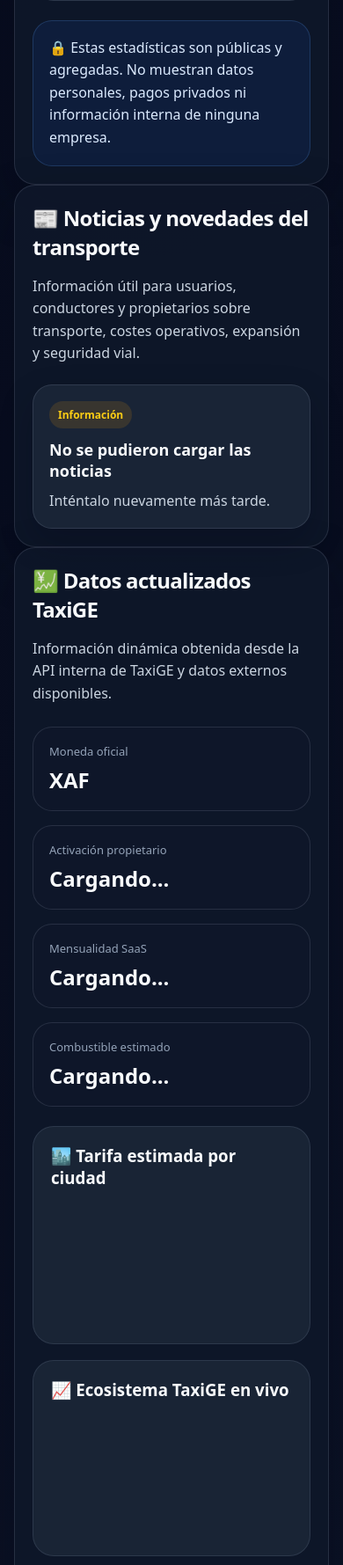
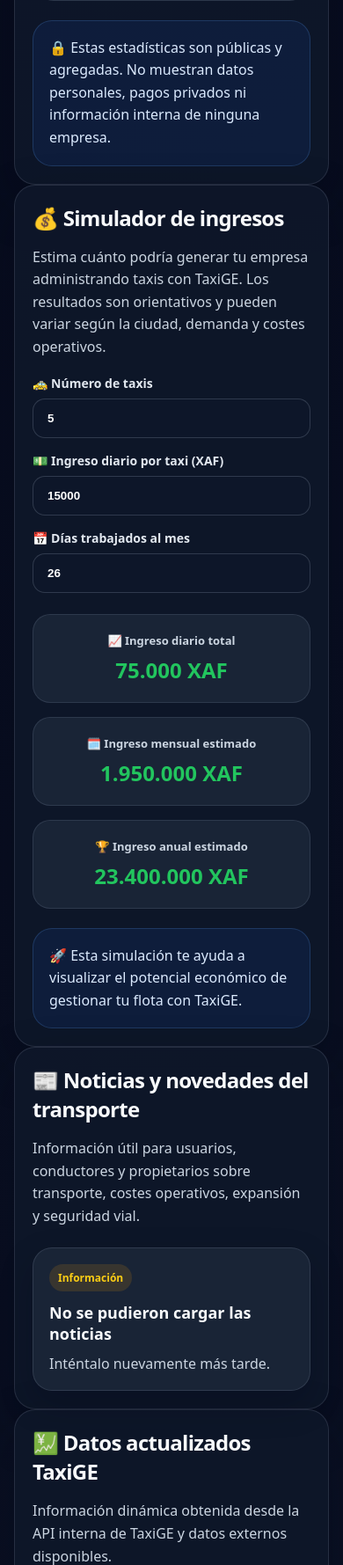
Before and after one commit to samu019/TaxiGE, a Django app: template templates/accounts/request_admin.html in a window 390 px wide. Shown: the part 3159-4938 px from the top of the page at 88% size. Run offline with Django 5.2, Linux system fonts and the light colour scheme; the template is opened without the code that fills it, so the values that code supplies are empty; parts of the project's set-up code (start-up, migrations or seed data) failed here and were passed over.

Commit message:
Add premium income simulator to public dashboard

```diff
--- a/templates/accounts/request_admin.html
+++ b/templates/accounts/request_admin.html
@@ -432,6 +432,66 @@
     .news-grid{grid-template-columns:1fr;}
 }
 
+
+.sim-grid{
+    display:grid;
+    grid-template-columns:repeat(3,minmax(0,1fr));
+    gap:16px;
+    margin-top:18px;
+}
+.sim-input{
+    display:flex;
+    flex-direction:column;
+    gap:8px;
+}
+.sim-input label{
+    font-weight:800;
+    color:#e2e8f0;
+    font-size:14px;
+}
+.sim-input input{
+    width:100%;
+    padding:14px 16px;
+    border-radius:14px;
+    border:1px solid rgba(148,163,184,.25);
+    background:rgba(15,23,42,.7);
+    color:#fff;
+    font-weight:800;
+    outline:none;
+}
+.sim-results{
+    margin-top:24px;
+    display:grid;
+    grid-template-columns:repeat(3,minmax(0,1fr));
+    gap:16px;
+}
+.sim-result{
+    padding:20px;
+    border-radius:20px;
+    background:rgba(30,41,59,.78);
+    border:1px solid rgba(148,163,184,.16);
+    text-align:center;
+}
+.sim-result span{
+    display:block;
+    color:#cbd5e1;
+    font-size:13px;
+    font-weight:700;
+}
+.sim-result strong{
+    display:block;
+    margin-top:8px;
+    font-size:24px;
+    font-weight:900;
+    color:#22c55e;
+}
+@media(max-width:900px){
+    .sim-grid,
+    .sim-results{
+        grid-template-columns:1fr;
+    }
+}
+
 </style>
 </head>
 
@@ -552,6 +612,54 @@
         </section>
 
 
+
+
+
+        <section class="card">
+            <h2>💰 Simulador de ingresos</h2>
+            <p>
+                Estima cuánto podría generar tu empresa administrando taxis con TaxiGE.
+                Los resultados son orientativos y pueden variar según la ciudad, demanda y costes operativos.
+            </p>
+
+            <div class="sim-grid">
+                <div class="sim-input">
+                    <label>🚕 Número de taxis</label>
+                    <input type="number" id="sim-taxis" value="5" min="1">
+                </div>
+
+                <div class="sim-input">
+                    <label>💵 Ingreso diario por taxi (XAF)</label>
+                    <input type="number" id="sim-daily" value="15000" min="0">
+                </div>
+
+                <div class="sim-input">
+                    <label>📅 Días trabajados al mes</label>
+                    <input type="number" id="sim-days" value="26" min="1" max="31">
+                </div>
+            </div>
+
+            <div class="sim-results">
+                <div class="sim-result">
+                    <span>📈 Ingreso diario total</span>
+                    <strong id="sim-total-daily">0 XAF</strong>
+                </div>
+
+                <div class="sim-result">
+                    <span>🗓️ Ingreso mensual estimado</span>
+                    <strong id="sim-total-monthly">0 XAF</strong>
+                </div>
+
+                <div class="sim-result">
+                    <span>🏆 Ingreso anual estimado</span>
+                    <strong id="sim-total-yearly">0 XAF</strong>
+                </div>
+            </div>
+
+            <div class="notice">
+                🚀 Esta simulación te ayuda a visualizar el potencial económico de gestionar tu flota con TaxiGE.
+            </div>
+        </section>
 
 
         <section class="card">
@@ -842,5 +950,38 @@ async function cargarNoticiasTransporte() {
 document.addEventListener('DOMContentLoaded', cargarNoticiasTransporte);
 </script>
 
+
+<script>
+function formatXAF(value) {
+    return Number(value).toLocaleString('es-ES') + ' XAF';
+}
+
+function calcularSimulacion() {
+    const taxis = parseFloat(document.getElementById('sim-taxis')?.value || 0);
+    const daily = parseFloat(document.getElementById('sim-daily')?.value || 0);
+    const days = parseFloat(document.getElementById('sim-days')?.value || 0);
+
+    const totalDaily = taxis * daily;
+    const totalMonthly = totalDaily * days;
+    const totalYearly = totalMonthly * 12;
+
+    const d = document.getElementById('sim-total-daily');
+    const m = document.getElementById('sim-total-monthly');
+    const y = document.getElementById('sim-total-yearly');
+
+    if (d) d.textContent = formatXAF(totalDaily);
+    if (m) m.textContent = formatXAF(totalMonthly);
+    if (y) y.textContent = formatXAF(totalYearly);
+}
+
+document.addEventListener('DOMContentLoaded', function() {
+    ['sim-taxis', 'sim-daily', 'sim-days'].forEach(id => {
+        const el = document.getElementById(id);
+        if (el) el.addEventListener('input', calcularSimulacion);
+    });
+    calcularSimulacion();
+});
+</script>
+
 </body>
 </html>
```
